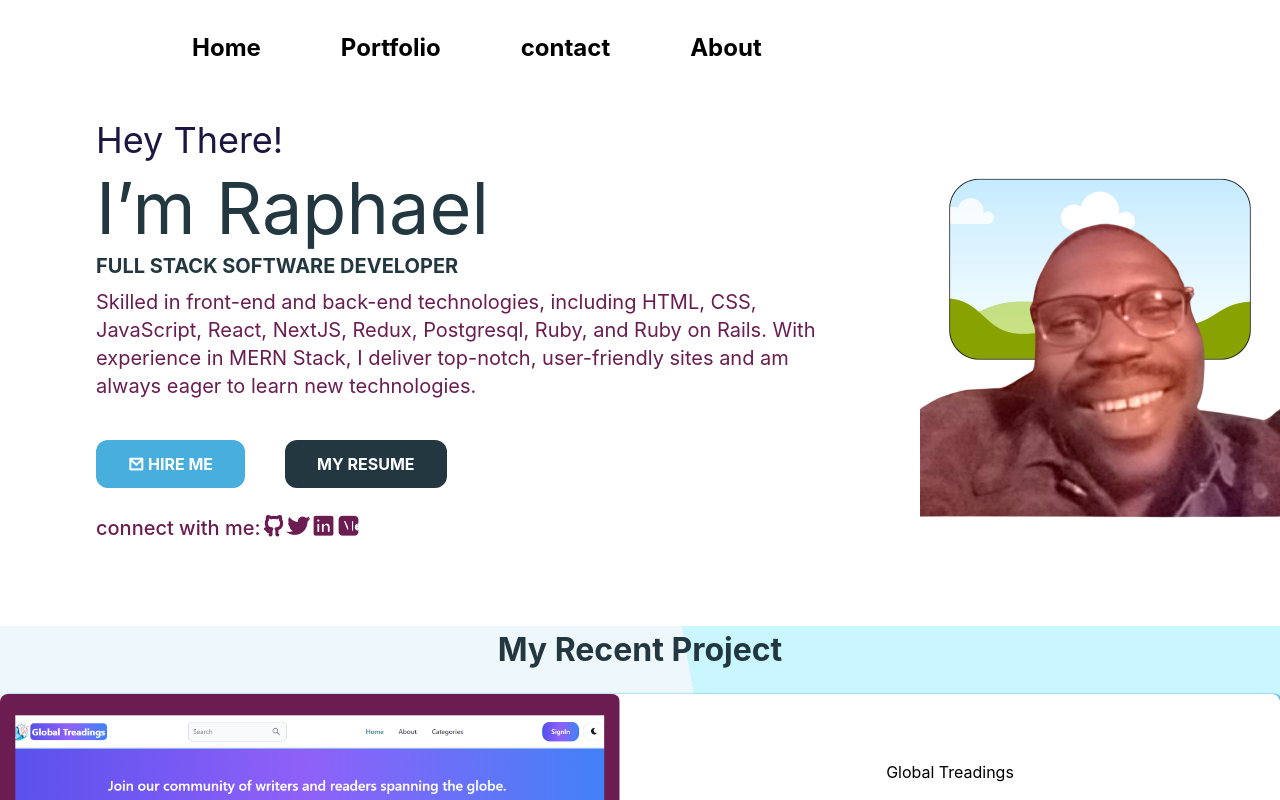
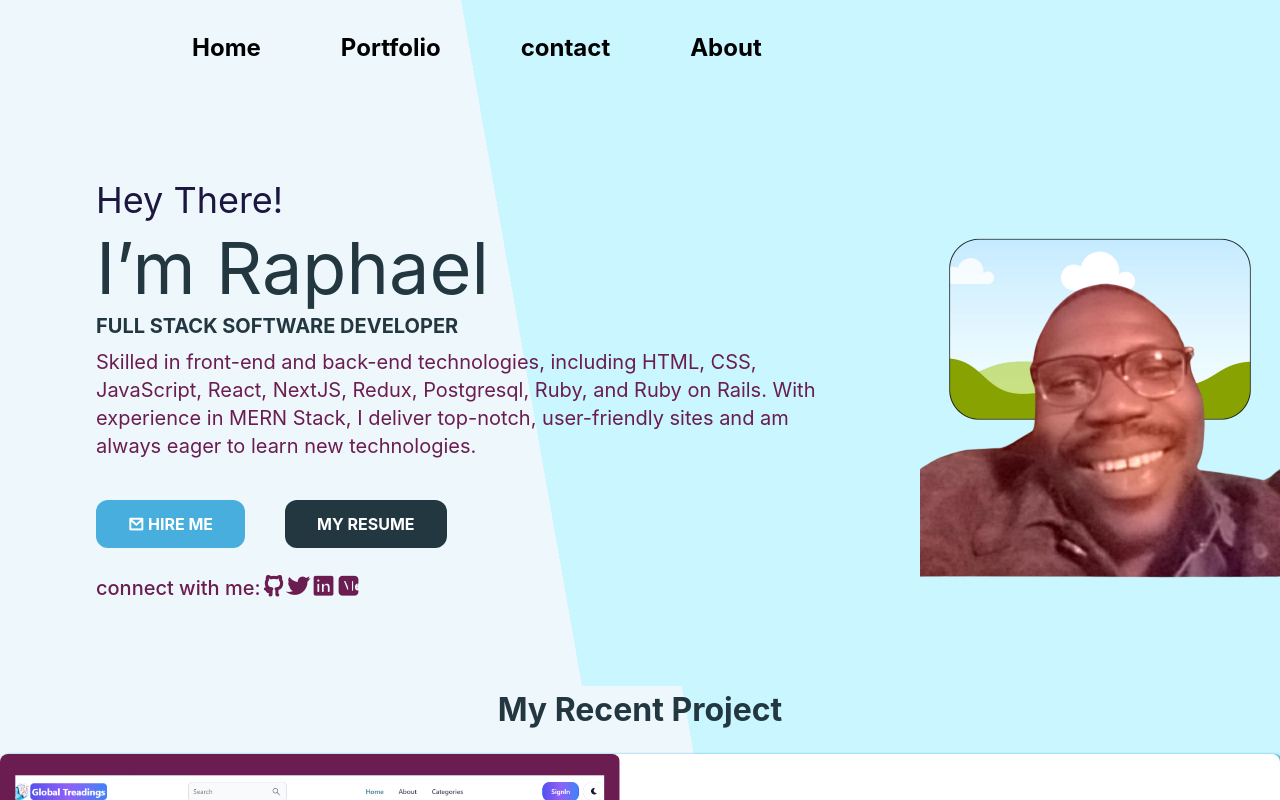
Before and after one commit to eerapheal/portfolio, a Next.js app: page / in a window 1280 px wide. Shown: the top 800 px of the page. Built offline with nearby package versions, Linux system fonts and the light colour scheme.

Commit message:
background image

```diff
--- a/src/app/page.js
+++ b/src/app/page.js
@@ -6,7 +6,13 @@ import About from "@/components/About/About";
 
 export default function Home() {
   return (
-    <main className="">
+    <main className="" style={{
+      backgroundImage:
+        "linear-gradient(80deg, #eef7fb 0 60%,  #C9F6FF 0% 100%)",
+      paddingTop: "60px",
+      minHeight: "100vh",
+      overflow: "hidden",
+    }}>
       <HomeCard />
       <Portfolio />
       <About />
```
